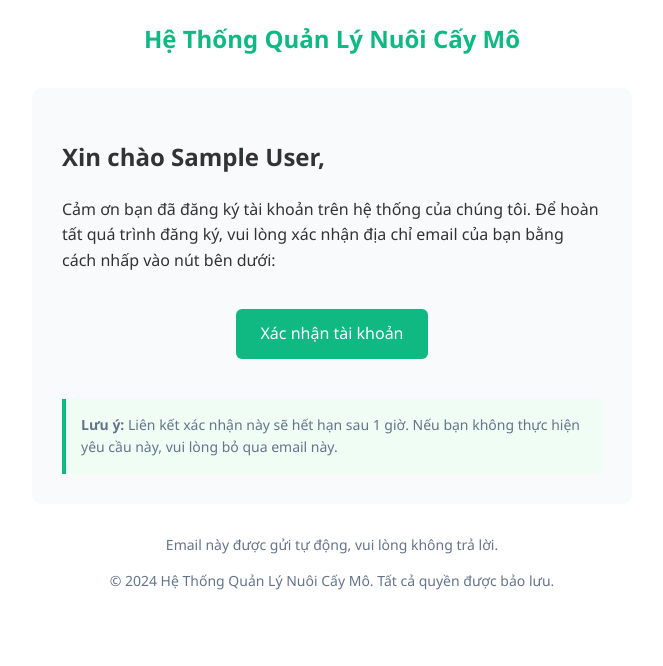
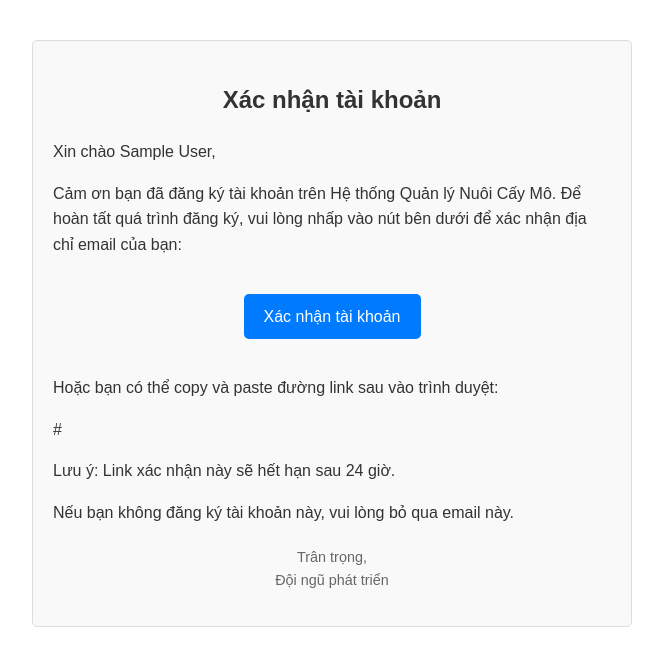
Before and after one commit to minhanh3110-svg/xuanhuong, a Flask app: template templates/confirm.html in a window 1280 px wide. Shown: the top 666 px of the page, without its empty margins (308-971 px from the left). Run offline with Flask 3, Linux system fonts and the light colour scheme; tables that the repository leaves empty hold one stand-in row (values such as "Sample post"); the template is opened without the code that fills it: values that come from a table or form of the project are taken from there, most other values are stand-ins (such as "Sample title", 1, 10 or a date in 2020).

Commit message:
Update confirm.html

```diff
--- a/templates/confirm.html
+++ b/templates/confirm.html
@@ -5,78 +5,65 @@
     <title>Xác nhận tài khoản</title>
     <style>
         body {
-            font-family: 'Segoe UI', system-ui, -apple-system, sans-serif;
+            font-family: Arial, sans-serif;
             line-height: 1.6;
             color: #333;
             max-width: 600px;
             margin: 0 auto;
             padding: 20px;
         }
+        .container {
+            background-color: #f9f9f9;
+            border: 1px solid #ddd;
+            border-radius: 5px;
+            padding: 20px;
+            margin-top: 20px;
+        }
         .header {
             text-align: center;
-            margin-bottom: 30px;
-        }
-        .logo {
-            color: #10b981;
-            font-size: 24px;
-            font-weight: bold;
-            margin-bottom: 10px;
-        }
-        .content {
-            background: #f8fafc;
-            border-radius: 10px;
-            padding: 30px;
-            margin-bottom: 30px;
+            margin-bottom: 20px;
         }
         .button {
             display: inline-block;
-            background-color: #10b981;
+            padding: 10px 20px;
+            background-color: #007bff;
             color: white;
             text-decoration: none;
-            padding: 12px 24px;
-            border-radius: 6px;
-            font-weight: 500;
+            border-radius: 5px;
             margin: 20px 0;
         }
         .footer {
+            margin-top: 20px;
+            font-size: 0.9em;
+            color: #666;
             text-align: center;
-            font-size: 14px;
-            color: #64748b;
-        }
-        .note {
-            font-size: 14px;
-            color: #64748b;
-            margin-top: 20px;
-            padding: 15px;
-            border-left: 4px solid #10b981;
-            background-color: #f0fdf4;
         }
     </style>
 </head>
 <body>
-    <div class="header">
-        <div class="logo">
-            Hệ Thống Quản Lý Nuôi Cấy Mô
+    <div class="container">
+        <div class="header">
+            <h2>Xác nhận tài khoản</h2>
         </div>
-    </div>
 
-    <div class="content">
-        <h2>Xin chào {{ user.full_name }},</h2>
+        <p>Xin chào {{ user.full_name }},</p>
 
-        <p>Cảm ơn bạn đã đăng ký tài khoản trên hệ thống của chúng tôi. Để hoàn tất quá trình đăng ký, vui lòng xác nhận địa chỉ email của bạn bằng cách nhấp vào nút bên dưới:</p>
+        <p>Cảm ơn bạn đã đăng ký tài khoản trên Hệ thống Quản lý Nuôi Cấy Mô. Để hoàn tất quá trình đăng ký, vui lòng nhấp vào nút bên dưới để xác nhận địa chỉ email của bạn:</p>
 
         <div style="text-align: center;">
             <a href="{{ confirm_url }}" class="button">Xác nhận tài khoản</a>
         </div>
 
-        <div class="note">
-            <strong>Lưu ý:</strong> Liên kết xác nhận này sẽ hết hạn sau 1 giờ. Nếu bạn không thực hiện yêu cầu này, vui lòng bỏ qua email này.
+        <p>Hoặc bạn có thể copy và paste đường link sau vào trình duyệt:</p>
+        <p style="word-break: break-all;">{{ confirm_url }}</p>
+
+        <p>Lưu ý: Link xác nhận này sẽ hết hạn sau 24 giờ.</p>
+
+        <p>Nếu bạn không đăng ký tài khoản này, vui lòng bỏ qua email này.</p>
+
+        <div class="footer">
+            <p>Trân trọng,<br>Đội ngũ phát triển</p>
         </div>
-    </div>
-
-    <div class="footer">
-        <p>Email này được gửi tự động, vui lòng không trả lời.</p>
-        <p>&copy; 2024 Hệ Thống Quản Lý Nuôi Cấy Mô. Tất cả quyền được bảo lưu.</p>
     </div>
 </body>
 </html>
```
